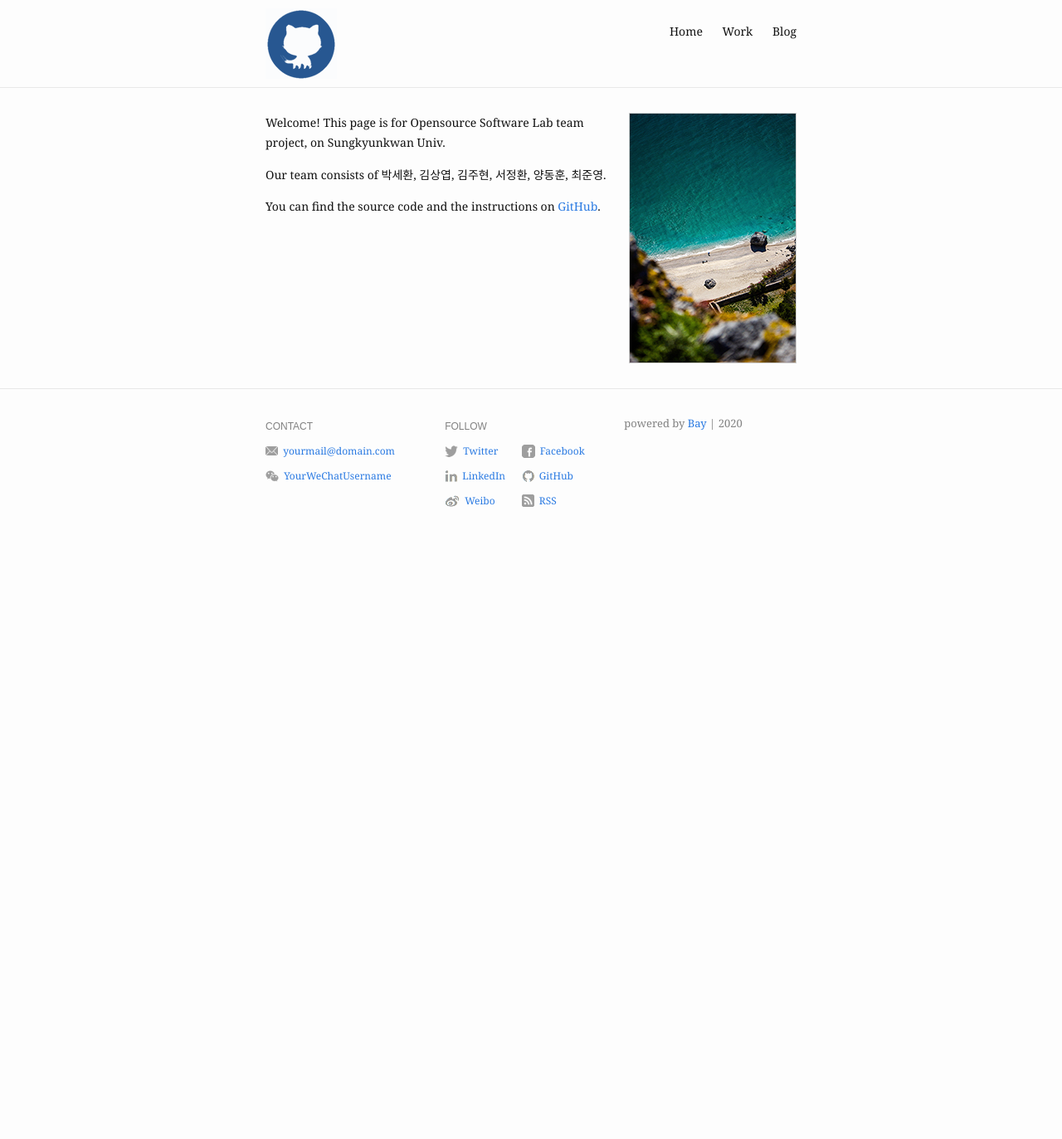
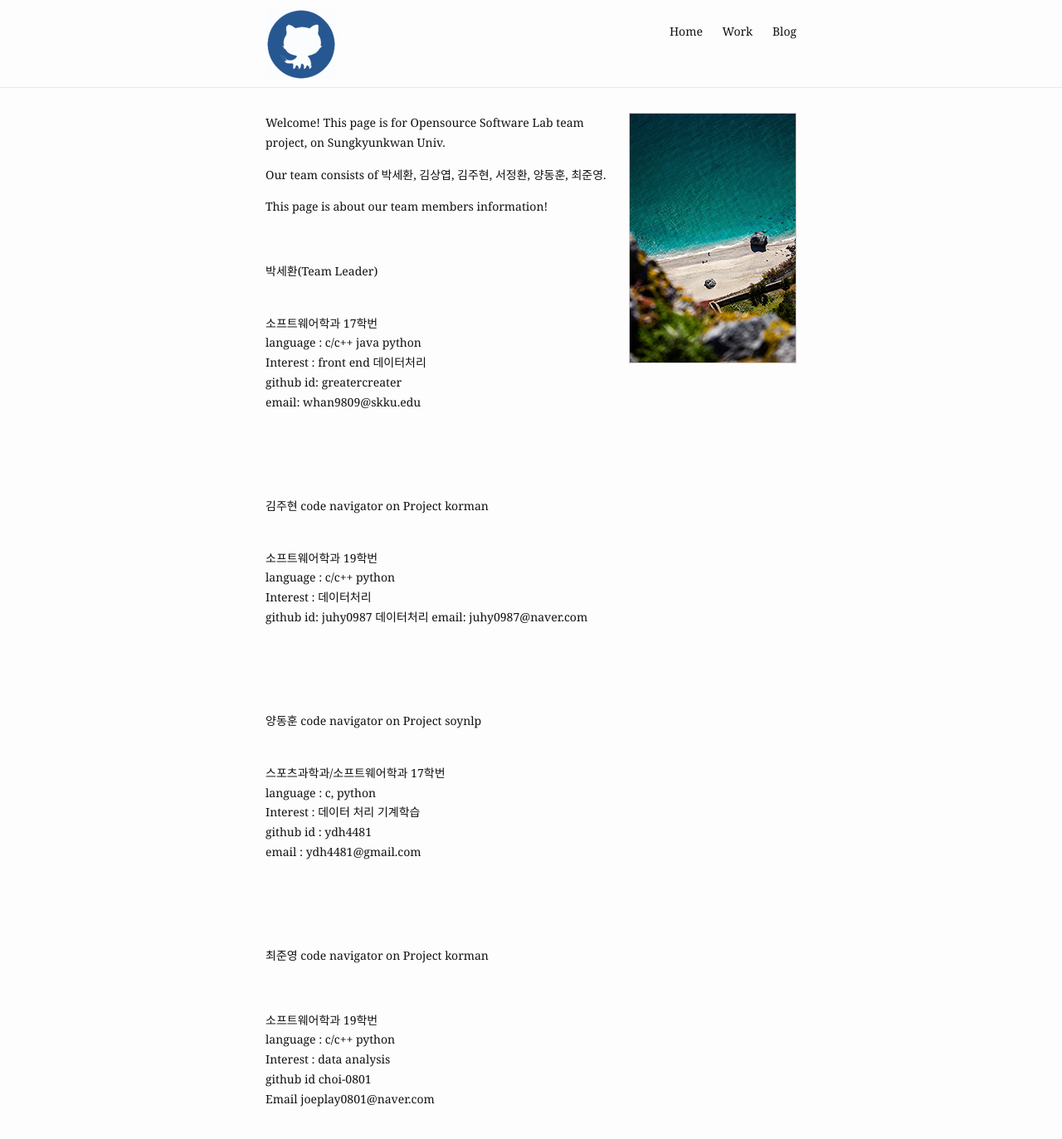
Before and after one commit to 20-2-SKKU-OSS/2020-2-OSS-4, a Jekyll site: the page built from index.md, in a window 1280 px wide and 1400 px high. Shown: the top 1373 px of the window at 83% size. Built offline with Jekyll 4.4.1, drawn with Linux system fonts in a browser that asks for light colours; some of the changed text lies outside the part shown.

Commit message:
Update index.md

```diff
--- a/index.md
+++ b/index.md
@@ -11,6 +11,126 @@ profile_picture:
   Our team consists of 박세환, 김상엽, 김주현, 서정환, 양동훈, 최준영.
 </p>
 
+</p>
+
+This page is about our team members information!
+
+<br />
+
+박세환(Team Leader)
+
+<br />
+소프트웨어학과 17학번
+<br />
+language : c/c++ java python
+<br />
+Interest : front end 데이터처리
+<br />
+github id: greatercreater
+<br />
+email: whan9809@skku.edu
+
+
+<br />
+<br />
+<br />
+
+
+김주현 code navigator on Project korman
+
+<br />
+소프트웨어학과 19학번
+<br />
+language : c/c++ python
+<br />
+Interest : 데이터처리
+<br />
+github id: juhy0987
+데이터처리
+email: juhy0987@naver.com
+
+<br />
+<br />
+<br />
+
+양동훈 code navigator on Project soynlp
+
+<br />
+스포츠과학과/소프트웨어학과 17학번
+<br />
+language : c, python
+<br />
+Interest : 데이터 처리 기계학습
+<br />
+github id : ydh4481
+<br />
+email : ydh4481@gmail.com
+
+<br />
+<br />
+<br />
+
+
+최준영 code navigator on Project korman
+
+<br />
+
+
+소프트웨어학과 19학번
+<br />
+language : c/c++ python
+<br />
+Interest : data analysis
+<br />
+github id choi-0801
+<br />
+Email joeplay0801@naver.com
+
+<br />
+<br />
+<br />
+
+
+김상엽 code navigator on Project soynlp
+
+<br />
+소프트웨어학과 19학번
+<br />
+language : c/c++ python
+<br />
+Interest : 데이터 처리
+<br />
+github id yeobi_01
+<br />
+Email tkdduq629@gmail.com
+
+<br />
+<br />
+<br />
+
+서정환 Page manager
+
+<br />
+
+
+신소재공학부 / 컴퓨터공학과
+<br />
+language : c/java python
+<br />
+Interest : data analysis
+<br />
+github id SJH_94
+<br />
+Email yhoowsa@naver.com
+
+<br />
+<br />
+<br />
+
+
+##### FOOTNOTES
+
+[^1]: Made 2nd semester in 2020
+
 <p>
   You can find the source code and the instructions on <a href="https://github.com/20-2-SKKU-OSS/2020-2-OSS-4/">GitHub</a>.
-</p>
```
